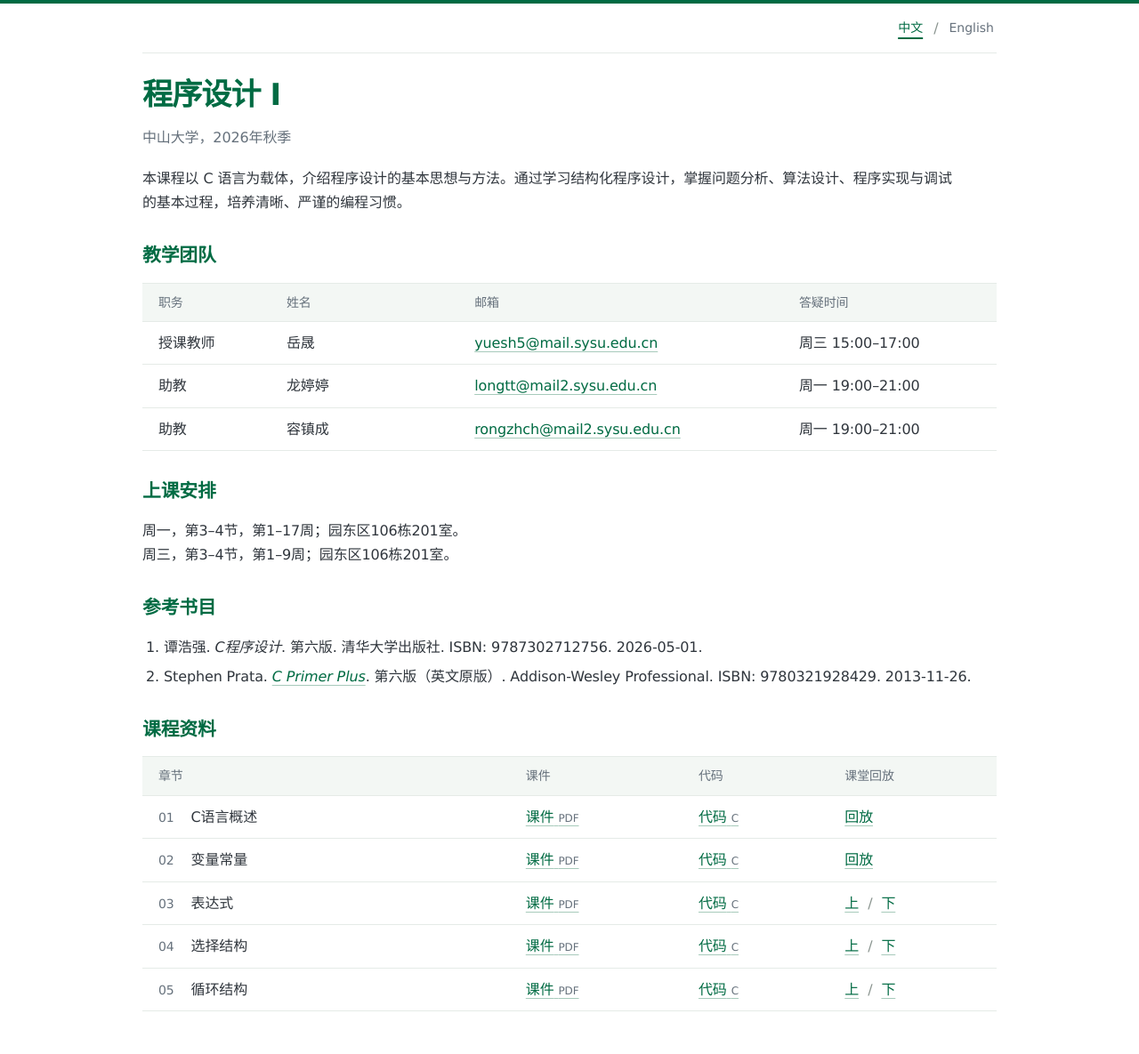
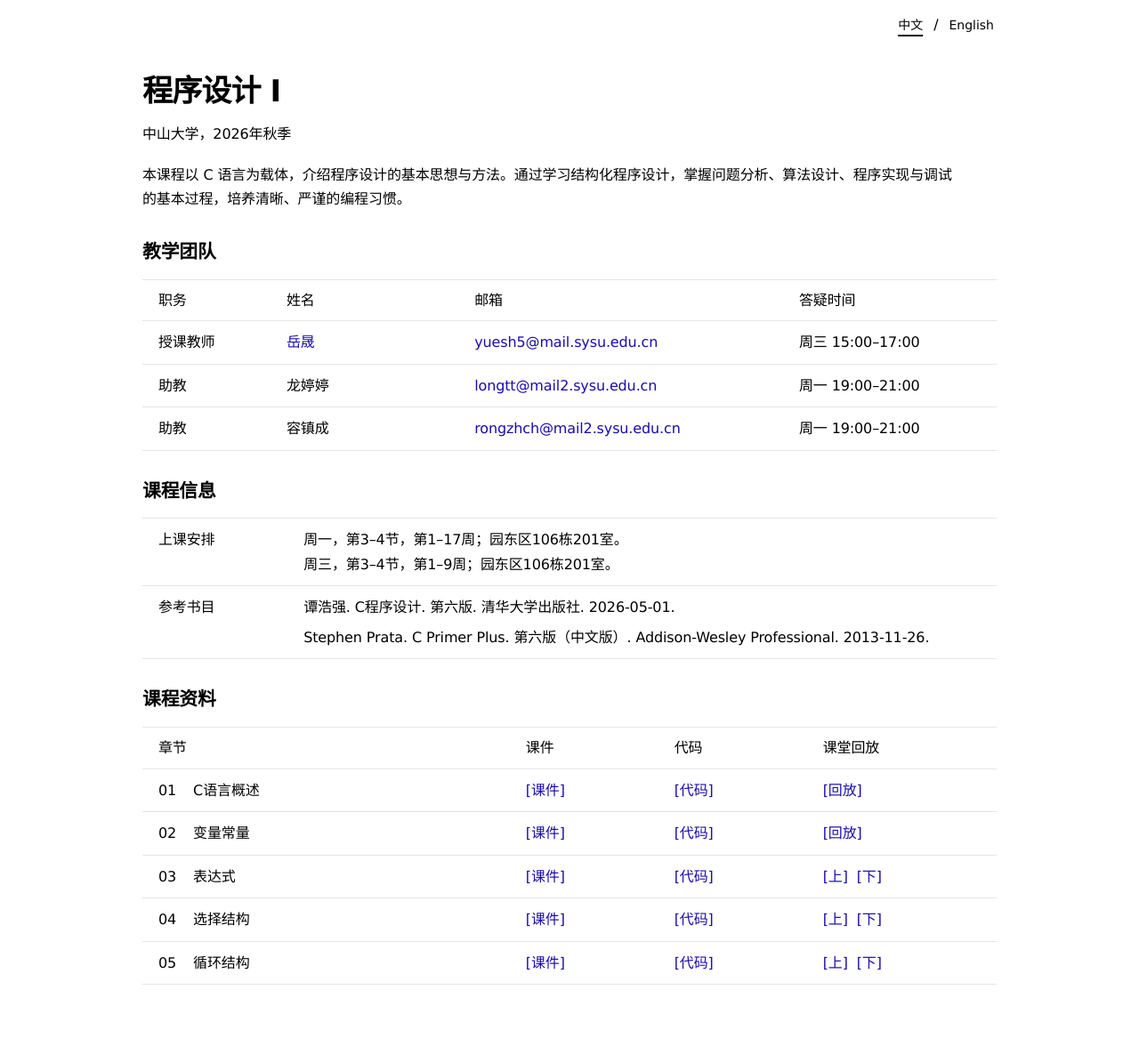
Before and after one commit to shaunyue/shaunyue.github.io, a Jekyll site: the page teaching/cse101/2026-fall/index.html, which Jekyll copies as it is, in a window 1280 px wide. Shown: the whole page at 89% size. Built offline with Jekyll 4.4.1, drawn with Linux system fonts in a browser that asks for light colours; after the commit the page ends 1155 px from its top, so only the background shows below that.

Commit message:
Update course links, reference edition, and Teaching layout

```diff
--- a/assets/css/main.css
+++ b/assets/css/main.css
@@ -186,7 +186,10 @@ a:focus-visible { outline: 2px solid var(--accent); outline-offset: 3px; }
 #publications + h3 { margin-top: 28px; }
 .main sup { font-size: .72em; line-height: 0; }
 .main > ul { margin: 0 0 16px; padding-left: 22px; }
-.main > ul:not(.news-list):not(.publication-list):not(.grant-list) li { margin-bottom: 5px; }
+.main > ul:not(.news-list):not(.publication-list):not(.grant-list):not(.teaching-list) li { margin-bottom: 5px; }
+.teaching-list > li { margin: 0; }
+.teaching-list > li + li { margin-top: 12px; }
+.teaching-list span { display: block; }
 
 .news-list, .publication-list, .grant-list { margin: 0 !important; }
 .news-list {
--- a/teaching/cse101/2026-fall/index.html
+++ b/teaching/cse101/2026-fall/index.html
@@ -7,7 +7,7 @@
   <meta name="description" content="中山大学程序设计 I：2026年秋季课程课件、示例代码与课堂回放。">
   <link rel="canonical" href="https://shaunyue.github.io/teaching/cse101/2026-fall/">
   <link rel="icon" href="favicon.ico">
-  <link rel="stylesheet" href="style.css?v=20261008-2">
+  <link rel="stylesheet" href="style.css?v=20261008-5">
   <script src="language.js" defer></script>
 </head>
 <body>
@@ -43,7 +43,7 @@
           <tbody>
             <tr>
               <td class="staff-role" data-en="Instructor">授课教师</td>
-              <th scope="row" class="staff-name" data-en="Sheng Yue">岳晟</th>
+              <th scope="row" class="staff-name"><a href="https://shaunyue.github.io/" data-en="Sheng Yue">岳晟</a></th>
               <td class="staff-email"><span class="mobile-label" aria-hidden="true" data-en="Email: ">邮箱：</span><a href="mailto:yuesh5@mail.sysu.edu.cn">yuesh5@mail.sysu.edu.cn</a></td>
               <td class="staff-hours"><span class="mobile-label" aria-hidden="true" data-en="Office hours: ">答疑时间：</span><span data-en="Wed 3–5 PM">周三 15:00–17:00</span></td>
             </tr>
@@ -63,20 +63,32 @@
         </table>
       </section>
 
-      <section class="lecture information-section" aria-labelledby="lecture-title">
-        <h2 id="lecture-title" data-en="Lecture">上课安排</h2>
-        <ul class="lecture-list">
-          <li data-en="Mon, Periods 3–4, Weeks 1–17; Room 201, Building 106, Yuandong Area.">周一，第3–4节，第1–17周；园东区106栋201室。</li>
-          <li data-en="Wed, Periods 3–4, Weeks 1–9; Room 201, Building 106, Yuandong Area.">周三，第3–4节，第1–9周；园东区106栋201室。</li>
-        </ul>
-      </section>
-
-      <section class="references information-section" aria-labelledby="references-title">
-        <h2 id="references-title" data-en="References">参考书目</h2>
-        <ol class="references-list">
-          <li><span data-en="Haoqiang Tan. ">谭浩强. </span><em data-en="C Programming (C程序设计)">C程序设计</em><span data-en=". 6th edition. Tsinghua University Press. ">. 第六版. 清华大学出版社. </span>ISBN: 9787302712756. <time datetime="2026-05-01">2026-05-01</time>.</li>
-          <li>Stephen Prata. <em><a href="https://www.informit.com/store/c-primer-plus-9780321928429" target="_blank" rel="noopener">C Primer Plus</a></em><span data-en=". 6th edition. ">. 第六版（英文原版）. </span>Addison-Wesley Professional. ISBN: 9780321928429. <time datetime="2013-11-26">2013-11-26</time>.</li>
-        </ol>
+      <section class="course-information information-section" aria-labelledby="information-title">
+        <h2 id="information-title" data-en="Course Information">课程信息</h2>
+        <table class="information-table">
+          <caption class="visually-hidden" data-en="Lecture schedule and references">上课安排与参考书目</caption>
+          <colgroup><col class="information-label"><col></colgroup>
+          <tbody>
+            <tr>
+              <th scope="row" data-en="Lecture">上课安排</th>
+              <td>
+                <ul class="lecture-list">
+                  <li data-en="Mon, Periods 3–4, Weeks 1–17; Room 201, Building 106, Yuandong Area.">周一，第3–4节，第1–17周；园东区106栋201室。</li>
+                  <li data-en="Wed, Periods 3–4, Weeks 1–9; Room 201, Building 106, Yuandong Area.">周三，第3–4节，第1–9周；园东区106栋201室。</li>
+                </ul>
+              </td>
+            </tr>
+            <tr>
+              <th scope="row" data-en="References">参考书目</th>
+              <td>
+                <ul class="references-list">
+                  <li><span data-en="Haoqiang Tan. ">谭浩强. </span><span data-en="C Programming (C程序设计)">C程序设计</span><span data-en=". 6th edition. Tsinghua University Press. ">. 第六版. 清华大学出版社. </span><time datetime="2026-05-01">2026-05-01</time>.</li>
+                  <li>Stephen Prata. C Primer Plus<span data-en=". 6th edition (Chinese edition). ">. 第六版（中文版）. </span>Addison-Wesley Professional. <time datetime="2013-11-26">2013-11-26</time>.</li>
+                </ul>
+              </td>
+            </tr>
+          </tbody>
+        </table>
       </section>
 
       <section class="materials" aria-labelledby="materials-title">
@@ -95,33 +107,33 @@
             <!-- Copy a complete <tr> to add a chapter. Keep translations in data-en. -->
             <tr>
               <th scope="row"><span class="chapter-number">01</span><span data-en="Introduction to C">C语言概述</span></th>
-              <td><a href="materials/slides/lecture01.pdf" target="_blank" rel="noopener" aria-label="第1节 C语言概述：课件 PDF" data-label-en="Chapter 1, Introduction to C: slides PDF"><span data-en="Slides">课件</span> <span class="file-type">PDF</span></a></td>
-              <td><a href="materials/code/chapter01.c" download aria-label="第1节 C语言概述：下载代码" data-label-en="Chapter 1, Introduction to C: download code"><span data-en="Code">代码</span> <span class="file-type">C</span></a></td>
-              <td class="recordings"><a href="https://meeting.tencent.com/crm/KDap0oxV56" target="_blank" rel="noopener" data-en="Watch" aria-label="第1节 C语言概述：课堂回放" data-label-en="Chapter 1, Introduction to C: watch recording">回放</a></td>
+              <td><a href="materials/slides/lecture01.pdf" target="_blank" rel="noopener" aria-label="第1节 C语言概述：课件 PDF" data-label-en="Chapter 1, Introduction to C: slides PDF"><span data-en="[slides]">[课件]</span></a></td>
+              <td><a href="materials/code/chapter01.c" download aria-label="第1节 C语言概述：下载代码" data-label-en="Chapter 1, Introduction to C: download code"><span data-en="[code]">[代码]</span></a></td>
+              <td class="recordings"><a href="https://meeting.tencent.com/crm/KDap0oxV56" target="_blank" rel="noopener" data-en="[video]" aria-label="第1节 C语言概述：课堂回放" data-label-en="Chapter 1, Introduction to C: watch recording">[回放]</a></td>
             </tr>
             <tr>
               <th scope="row"><span class="chapter-number">02</span><span data-en="Variables and Constants">变量常量</span></th>
-              <td><a href="materials/slides/lecture02.pdf" target="_blank" rel="noopener" aria-label="第2节 变量常量：课件 PDF" data-label-en="Chapter 2, Variables and Constants: slides PDF"><span data-en="Slides">课件</span> <span class="file-type">PDF</span></a></td>
-              <td><a href="materials/code/chapter02.c" download aria-label="第2节 变量常量：下载代码" data-label-en="Chapter 2, Variables and Constants: download code"><span data-en="Code">代码</span> <span class="file-type">C</span></a></td>
-              <td class="recordings"><a href="https://meeting.tencent.com/crm/NLE8aLB6a0" target="_blank" rel="noopener" data-en="Watch" aria-label="第2节 变量常量：课堂回放" data-label-en="Chapter 2, Variables and Constants: watch recording">回放</a></td>
+              <td><a href="materials/slides/lecture02.pdf" target="_blank" rel="noopener" aria-label="第2节 变量常量：课件 PDF" data-label-en="Chapter 2, Variables and Constants: slides PDF"><span data-en="[slides]">[课件]</span></a></td>
+              <td><a href="materials/code/chapter02.c" download aria-label="第2节 变量常量：下载代码" data-label-en="Chapter 2, Variables and Constants: download code"><span data-en="[code]">[代码]</span></a></td>
+              <td class="recordings"><a href="https://meeting.tencent.com/crm/NLE8aLB6a0" target="_blank" rel="noopener" data-en="[video]" aria-label="第2节 变量常量：课堂回放" data-label-en="Chapter 2, Variables and Constants: watch recording">[回放]</a></td>
             </tr>
             <tr>
               <th scope="row"><span class="chapter-number">03</span><span data-en="Expressions">表达式</span></th>
-              <td><a href="materials/slides/lecture03.pdf" target="_blank" rel="noopener" aria-label="第3节 表达式：课件 PDF" data-label-en="Chapter 3, Expressions: slides PDF"><span data-en="Slides">课件</span> <span class="file-type">PDF</span></a></td>
-              <td><a href="materials/code/chapter03.c" download aria-label="第3节 表达式：下载代码" data-label-en="Chapter 3, Expressions: download code"><span data-en="Code">代码</span> <span class="file-type">C</span></a></td>
-              <td class="recordings"><a href="https://meeting.tencent.com/crm/2r6GLok517" target="_blank" rel="noopener" data-en="Part 1" aria-label="第3节 表达式：回放上" data-label-en="Chapter 3, Expressions: recording, part 1">上</a><span class="separator" aria-hidden="true">/</span><a href="https://meeting.tencent.com/crm/24pe4yDm67" target="_blank" rel="noopener" data-en="Part 2" aria-label="第3节 表达式：回放下" data-label-en="Chapter 3, Expressions: recording, part 2">下</a></td>
+              <td><a href="materials/slides/lecture03.pdf" target="_blank" rel="noopener" aria-label="第3节 表达式：课件 PDF" data-label-en="Chapter 3, Expressions: slides PDF"><span data-en="[slides]">[课件]</span></a></td>
+              <td><a href="materials/code/chapter03.c" download aria-label="第3节 表达式：下载代码" data-label-en="Chapter 3, Expressions: download code"><span data-en="[code]">[代码]</span></a></td>
+              <td class="recordings"><a href="https://meeting.tencent.com/crm/2r6GLok517" target="_blank" rel="noopener" data-en="[video 1]" aria-label="第3节 表达式：回放上" data-label-en="Chapter 3, Expressions: recording, part 1">[上]</a><a href="https://meeting.tencent.com/crm/24pe4yDm67" target="_blank" rel="noopener" data-en="[video 2]" aria-label="第3节 表达式：回放下" data-label-en="Chapter 3, Expressions: recording, part 2">[下]</a></td>
             </tr>
             <tr>
               <th scope="row"><span class="chapter-number">04</span><span data-en="Selection Structures">选择结构</span></th>
-              <td><a href="materials/slides/lecture04.pdf" target="_blank" rel="noopener" aria-label="第4节 选择结构：课件 PDF" data-label-en="Chapter 4, Selection Structures: slides PDF"><span data-en="Slides">课件</span> <span class="file-type">PDF</span></a></td>
-              <td><a href="materials/code/chapter04.c" download aria-label="第4节 选择结构：下载代码" data-label-en="Chapter 4, Selection Structures: download code"><span data-en="Code">代码</span> <span class="file-type">C</span></a></td>
-              <td class="recordings"><a href="https://meeting.tencent.com/crm/NgpQaRR758" target="_blank" rel="noopener" data-en="Part 1" aria-label="第4节 选择结构：条件控制回放上" data-label-en="Chapter 4, Selection Structures: conditional control, part 1">上</a><span class="separator" aria-hidden="true">/</span><a href="https://meeting.tencent.com/crm/NLEqBQv659" target="_blank" rel="noopener" data-en="Part 2" aria-label="第4节 选择结构：条件控制回放下" data-label-en="Chapter 4, Selection Structures: conditional control, part 2">下</a></td>
+              <td><a href="materials/slides/lecture04.pdf" target="_blank" rel="noopener" aria-label="第4节 选择结构：课件 PDF" data-label-en="Chapter 4, Selection Structures: slides PDF"><span data-en="[slides]">[课件]</span></a></td>
+              <td><a href="materials/code/chapter04.c" download aria-label="第4节 选择结构：下载代码" data-label-en="Chapter 4, Selection Structures: download code"><span data-en="[code]">[代码]</span></a></td>
+              <td class="recordings"><a href="https://meeting.tencent.com/crm/NgpQaRR758" target="_blank" rel="noopener" data-en="[video 1]" aria-label="第4节 选择结构：条件控制回放上" data-label-en="Chapter 4, Selection Structures: conditional control, part 1">[上]</a><a href="https://meeting.tencent.com/crm/NLEqBQv659" target="_blank" rel="noopener" data-en="[video 2]" aria-label="第4节 选择结构：条件控制回放下" data-label-en="Chapter 4, Selection Structures: conditional control, part 2">[下]</a></td>
             </tr>
             <tr>
               <th scope="row"><span class="chapter-number">05</span><span data-en="Loop Structures">循环结构</span></th>
-              <td><a href="materials/slides/lecture05.pdf" target="_blank" rel="noopener" aria-label="第5节 循环结构：课件 PDF" data-label-en="Chapter 5, Loop Structures: slides PDF"><span data-en="Slides">课件</span> <span class="file-type">PDF</span></a></td>
-              <td><a href="materials/code/chapter05.c" download aria-label="第5节 循环结构：下载代码" data-label-en="Chapter 5, Loop Structures: download code"><span data-en="Code">代码</span> <span class="file-type">C</span></a></td>
-              <td class="recordings"><a href="https://meeting.tencent.com/crm/l53ORPQZaa" target="_blank" rel="noopener" data-en="Part 1" aria-label="第5节 循环结构：循环控制回放上" data-label-en="Chapter 5, Loop Structures: loop control, part 1">上</a><span class="separator" aria-hidden="true">/</span><a href="https://meeting.tencent.com/crm/KmkM3naM6f" target="_blank" rel="noopener" data-en="Part 2" aria-label="第5节 循环结构：循环控制回放下" data-label-en="Chapter 5, Loop Structures: loop control, part 2">下</a></td>
+              <td><a href="materials/slides/lecture05.pdf" target="_blank" rel="noopener" aria-label="第5节 循环结构：课件 PDF" data-label-en="Chapter 5, Loop Structures: slides PDF"><span data-en="[slides]">[课件]</span></a></td>
+              <td><a href="materials/code/chapter05.c" download aria-label="第5节 循环结构：下载代码" data-label-en="Chapter 5, Loop Structures: download code"><span data-en="[code]">[代码]</span></a></td>
+              <td class="recordings"><a href="https://meeting.tencent.com/crm/l53ORPQZaa" target="_blank" rel="noopener" data-en="[video 1]" aria-label="第5节 循环结构：循环控制回放上" data-label-en="Chapter 5, Loop Structures: loop control, part 1">[上]</a><a href="https://meeting.tencent.com/crm/KmkM3naM6f" target="_blank" rel="noopener" data-en="[video 2]" aria-label="第5节 循环结构：循环控制回放下" data-label-en="Chapter 5, Loop Structures: loop control, part 2">[下]</a></td>
             </tr>
           </tbody>
         </table>
--- a/teaching/cse101/2026-fall/style.css
+++ b/teaching/cse101/2026-fall/style.css
@@ -1,48 +1,46 @@
 :root {
   color-scheme: light;
-  --green: #006b43;
-  --text: #30363d;
-  --muted: #66717c;
-  --border: #e5ebe7;
+  --accent: #1a0dab;
+  --text: #000;
+  --border: #e5e5e5;
 }
 
 * { box-sizing: border-box; }
 html { scroll-behavior: smooth; }
 body {
   margin: 0;
-  border-top: 4px solid var(--green);
   background: #fff;
   color: var(--text);
   font: 400 1rem/1.72 "Verdana", Helvetica, Arial, -apple-system, BlinkMacSystemFont, "Segoe UI", "PingFang SC", "Noto Sans SC", "Microsoft YaHei", sans-serif;
   letter-spacing: -.008em;
   -webkit-font-smoothing: antialiased;
 }
-a { color: var(--green); text-decoration-thickness: 1px; text-underline-offset: 4px; text-decoration-color: #a7cabb; }
-a:visited { color: var(--green); }
-a:hover { text-decoration-color: currentColor; }
-a:focus-visible, button:focus-visible { outline: 2px solid var(--green); outline-offset: 5px; border-radius: 2px; }
+a, a:visited { color: var(--accent); text-decoration: none; }
+a:focus-visible, button:focus-visible { outline: 2px solid var(--accent); outline-offset: 5px; border-radius: 2px; }
 .page { max-width: 1040px; margin: 0 auto; padding: 0 40px 48px; }
-.topbar { min-height: 56px; display: flex; align-items: center; justify-content: flex-end; border-bottom: 1px solid var(--border); }
-.language-switch { display: flex; align-items: center; gap: 9px; color: #8b9590; }
+.topbar { min-height: 56px; display: flex; align-items: center; justify-content: flex-end; }
+.language-switch { display: flex; align-items: center; gap: 9px; }
 .language-switch[hidden] { display: none; }
-.language-switch button { padding: 10px 3px; border: 0; background: none; font: inherit; font-size: .875rem; color: var(--muted); cursor: pointer; }
-.language-switch button[aria-pressed="true"] { color: var(--green); text-decoration: underline; text-underline-offset: 6px; text-decoration-thickness: 2px; }
+.language-switch button { padding: 10px 3px; border: 0; background: none; font: inherit; font-size: .875rem; color: inherit; cursor: pointer; }
+.language-switch button[aria-pressed="true"] { text-decoration: underline; text-underline-offset: 6px; text-decoration-thickness: 2px; }
 .course-header { padding: 24px 0 28px; }
-h1 { color: var(--green); font-size: 2.125rem; line-height: 1.3; font-weight: 600; letter-spacing: -.025em; margin: 0 0 13px; overflow-wrap: anywhere; }
-.institution { margin: 0; color: var(--muted); }
+h1 { font-size: 2.125rem; line-height: 1.3; font-weight: 600; letter-spacing: -.025em; margin: 0 0 13px; overflow-wrap: anywhere; }
+.institution { margin: 0; }
 .introduction { margin: 18px 0 0; max-width: 920px; }
-h2 { color: var(--green); margin: 0 0 12px; font-size: 1.3rem; font-weight: 600; }
+h2 { margin: 0 0 12px; font-size: 1.3rem; font-weight: 600; }
 .information-section { margin-bottom: 28px; }
 .lecture-list { list-style: none; padding: 0; margin: 0; }
-.references-list { margin: 0; padding-left: 1.5em; }
+.references-list { list-style: none; margin: 0; padding: 0; }
 .references-list li + li { margin-top: 6px; }
 .references-list li { overflow-wrap: anywhere; }
 .references-list time { white-space: nowrap; }
-table { width: 100%; border-collapse: collapse; text-align: left; }
-thead { background: #f3f7f4; }
-thead th { padding: 9px 18px; color: var(--muted); font-size: .875rem; font-weight: 400; border-top: 1px solid var(--border); border-bottom: 1px solid var(--border); }
+table { width: 100%; border-collapse: collapse; text-align: left; font: inherit; color: var(--text); }
+thead th { padding: 9px 18px; font: inherit; color: inherit; border-top: 1px solid var(--border); border-bottom: 1px solid var(--border); }
 tbody th, tbody td { padding: 10px 18px; border-bottom: 1px solid var(--border); vertical-align: middle; }
 tbody th { font-weight: 400; }
+.information-table { table-layout: fixed; border-top: 1px solid var(--border); }
+.information-label { width: 17%; }
+.information-table th, .information-table td { vertical-align: top; overflow-wrap: anywhere; }
 .materials-table thead th:first-child { width: 43%; }
 .materials-table tbody td { white-space: nowrap; }
 .staff-table { table-layout: fixed; }
@@ -52,9 +50,8 @@ tbody th { font-weight: 400; }
 .staff-table thead th:nth-child(4) { width: 25%; }
 .staff-table th, .staff-table td { overflow-wrap: anywhere; }
 .mobile-label { display: none; }
-.chapter-number { display: inline-block; color: var(--muted); font-size: .875rem; font-variant-numeric: tabular-nums; margin-right: 19px; }
-.file-type { font-size: .75rem; color: var(--muted); }
-.separator { color: #8b9590; padding: 0 10px; }
+.chapter-number { display: inline-block; font-variant-numeric: tabular-nums; margin-right: 19px; }
+.recordings a + a { margin-left: 10px; }
 .visually-hidden { position: absolute; width: 1px; height: 1px; padding: 0; margin: -1px; overflow: hidden; clip-path: inset(50%); white-space: nowrap; border: 0; }
 .skip-link { position: absolute; top: -100px; left: 16px; padding: 8px 12px; background: white; z-index: 1; }
 .skip-link:focus { top: 12px; }
@@ -71,17 +68,20 @@ tbody th { font-weight: 400; }
   .materials-table tbody tr:last-child { border-bottom: 1px solid var(--border); }
   .materials-table tbody th { flex-basis: 100%; display: flex; align-items: baseline; }
   .materials-table tbody th, .materials-table tbody td { padding: 0; border: 0; }
-  .materials-table tbody td { font-size: .875rem; white-space: normal; }
+  .materials-table tbody td { white-space: normal; }
   .materials-table tbody td a { display: inline-block; padding: 7px 0; }
   .staff-table tbody tr { display: grid; grid-template-columns: max-content minmax(0, 1fr); gap: 4px 16px; padding: 12px 0; border-top: 1px solid var(--border); }
   .staff-table tbody tr:last-child { border-bottom: 1px solid var(--border); }
   .staff-table tbody th, .staff-table tbody td { padding: 0; border: 0; min-width: 0; }
-  .staff-role { color: var(--muted); }
-  .staff-email, .staff-hours { grid-column: 1 / -1; font-size: .875rem; }
-  .mobile-label { display: inline; color: var(--muted); }
+  .staff-email, .staff-hours { grid-column: 1 / -1; }
+  .mobile-label { display: inline; }
+  .information-table, .information-table tbody, .information-table tbody tr, .information-table th, .information-table td { display: block; width: auto; }
+  .information-table colgroup { display: none; }
+  .information-table tbody tr { padding: 12px 0; border-bottom: 1px solid var(--border); }
+  .information-table th, .information-table td { padding: 0; border: 0; }
+  .information-table th { margin-bottom: 6px; }
   .chapter-number { margin-right: 14px; flex-shrink: 0; }
   .recordings { margin-left: auto; }
-  .separator { padding: 0 6px; }
 }
 @media (max-width: 360px) {
   .page { padding: 0 16px 28px; }
```
Also changed, not shown: _pages/homepage.md (+10 -2 lines), teaching/cse101/2026-fall/README.md (+26 -6 lines).
